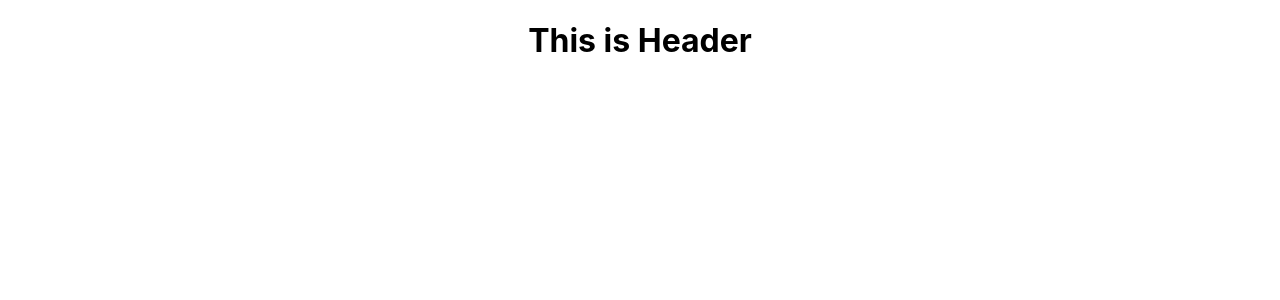
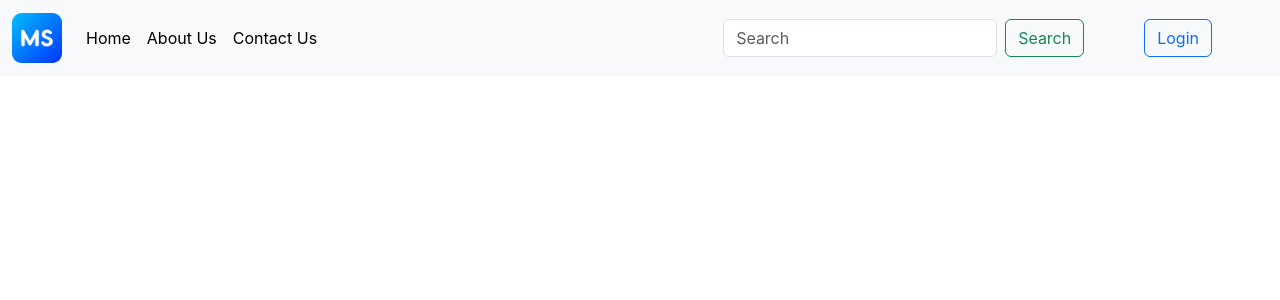
Before and after one commit to manishsamota/Software_Engineering_Project, a React (Create React App) app: page / in a window 1280 px wide. Shown: the top 300 px of the page. Built offline with nearby package versions, Linux system fonts and the light colour scheme.

Commit message:
Header is created

```diff
--- a/public/index.html
+++ b/public/index.html
@@ -24,6 +24,10 @@
       work correctly both with client-side routing and a non-root public URL.
       Learn how to configure a non-root public URL by running `npm run build`.
     -->
+
+
+    <link href="https://cdn.jsdelivr.net/npm/bootstrap@5.3.3/dist/css/bootstrap.min.css" rel="stylesheet" integrity="sha384-QWTKZyjpPEjISv5WaRU9OFeRpok6YctnYmDr5pNlyT2bRjXh0JMhjY6hW+ALEwIH" crossorigin="anonymous">
+    <script src="https://cdn.jsdelivr.net/npm/bootstrap@5.3.3/dist/js/bootstrap.bundle.min.js" integrity="sha384-YvpcrYf0tY3lHB60NNkmXc5s9fDVZLESaAA55NDzOxhy9GkcIdslK1eN7N6jIeHz" crossorigin="anonymous"></script>
     <title>React App</title>
   </head>
   <body>
--- a/src/App.js
+++ b/src/App.js
@@ -9,6 +9,9 @@ function App() {
       <Header />
     </div>
   );
+
+
+
 }
 
 export default App;
--- /dev/null
+++ b/src/components/Header.css
@@ -0,0 +1,4 @@
+.logo-design{
+height: 50px;
+width: 50px;
+}
--- a/src/components/Header.js
+++ b/src/components/Header.js
@@ -1,10 +1,56 @@
+import * as React from 'react';
+
+import './Header.css'
+
+
 function Header() {
     return (
       <div className="App">
-        <h1>
-        This is Header
 
-        </h1>
+<nav class="navbar navbar-expand-lg navbar-light bg-light">
+  <div class="container-fluid">
+    <a class="navbar-brand" href="#">
+
+    <img src="Ms_Logo.png" class="img-fluid logo-design" alt="..." />
+    </a>
+    <button class="navbar-toggler" type="button" data-bs-toggle="collapse" data-bs-target="#navbarSupportedContent" aria-controls="navbarSupportedContent" aria-expanded="false" aria-label="Toggle navigation">
+      <span class="navbar-toggler-icon"></span>
+    </button>
+    <div class="collapse navbar-collapse" id="navbarSupportedContent">
+      <ul class="navbar-nav me-auto mb-2 mb-lg-0">
+        <li class="nav-item">
+          <a class="nav-link active" aria-current="page" href="#">Home</a>
+        </li>
+        <li class="nav-item">
+          <a class="nav-link active" aria-current="page" href="#"> About Us</a>
+        </li>
+
+        <li class="nav-item">
+          <a class="nav-link active" aria-current="page" href="#" >Contact Us</a>
+        </li>
+      </ul>
+      <form class="d-flex mx-1">
+        <input class="form-control me-2" type="search" placeholder="Search" aria-label="Search" />
+        <button class="btn btn-outline-success" type="submit">Search</button>
+      </form>
+
+      <ul class="navbar-nav mb-2 mx-5 mb-lg-0">
+      <li class="nav-item">
+
+          <a class="nav-link active" aria-current="page" href="#" >
+          <button type="button" class="btn btn-outline-primary mx- 2 ">
+            Login
+            </button>
+            </a>
+
+        </li>
+        </ul>
+
+
+    </div>
+  </div>
+</nav>
+
       </div>
     );
   }
```
Also changed, not shown: package.json (+12 -4 lines), public/Ms_Logo.png (added), 1 other file (tests, documents, lock files or other folders).
